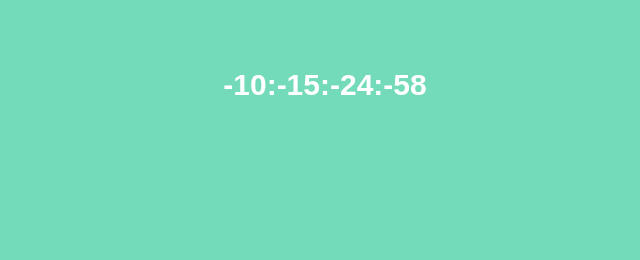
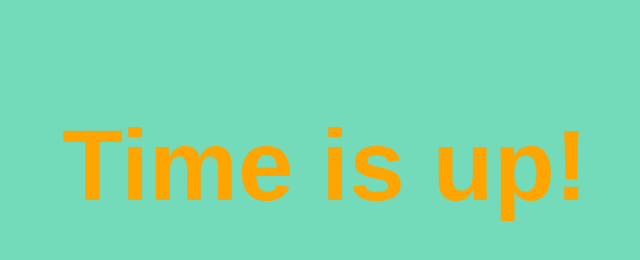
Before and after one commit to Evgeniya-star-35/goit-js-hw-11-timer, a plain HTML site: page index.html in a window 1280 px wide. Shown: the whole page, without its empty margins (315-955 px from the left). Drawn offline with Linux system fonts and the light colour scheme.

Commit message:
add styles

```diff
--- a/css/style.css
+++ b/css/style.css
@@ -1,6 +1,3 @@
-* {
-  text-align: center;
-}
 body {
   text-align: center;
   background: rgb(115, 219, 185);
@@ -18,14 +15,14 @@ body {
 }
 
 .field {
-  padding: 10px;
+  padding: 60px;
   border-radius: 3px;
   background: #00bf7f;
   display: inline-block;
 }
 
 .value {
-  padding: 25px;
+  padding: 40px;
   border-radius: 3px;
   background: #00816a;
   display: inline-block;
--- a/timer.js
+++ b/timer.js
@@ -7,20 +7,20 @@ const refs = {
 };
 
 class CountdownTimer {
-  constructor({ selector, targetDate, onTike }) {
+  constructor({ selector, targetDate }) {
     this.selector = selector;
     this.targetDate = targetDate;
-    this.onTike = onTike;
   }
 
   setInt = setInterval(() => {
     const currentTime = Date.now();
-    const timeComponents = currentTime - this.targetDate;
-    const time = this.getTimeComponents(timeComponents);
-    // console.log(timeComponents);
-
-    this.onTike(time);
+    const newTime = this.targetDate - currentTime;
+    this.getTimeComponents(newTime);
+    this.updateTimer(newTime);
   }, 1000);
+  pad(value) {
+    return String(value).padStart(2, '0');
+  }
 
   getTimeComponents(time) {
     const days = this.pad(Math.floor(time / (1000 * 60 * 60 * 24)));
@@ -29,19 +29,25 @@ class CountdownTimer {
     );
     const mins = this.pad(Math.floor((time % (1000 * 60 * 60)) / (1000 * 60)));
     const secs = this.pad(Math.floor((time % (1000 * 60)) / 1000));
-    return { days, hours, mins, secs };
+    refs.days.textContent = `${days}`;
+    refs.hours.textContent = `${hours}`;
+    refs.minutes.textContent = `${mins}`;
+    refs.seconds.textContent = `${secs}`;
+
+    // return `${days}:${hours}: ${mins}: ${secs}`;
   }
-  pad(value) {
-    return String(value).padStart(2, '0');
+  updateTimer(time) {
+    if (time < 0) {
+      refs.timerEl.textContent = 'Time is up!';
+      refs.timerEl.style.textAlign = 'center';
+      refs.timerEl.style.fontSize = '100px';
+      refs.timerEl.style.marginTop = '100px';
+      refs.timerEl.style.color = 'orange';
+    }
   }
 }
 
-function updateTimer({ days, hours, mins, secs }) {
-  refs.timerEl.textContent = `${days}:${hours}:${mins}:${secs}`;
-}
-
 const newTimer = new CountdownTimer({
-  onTike: updateTimer,
   selector: '#timer-1',
-  targetDate: new Date('Aug 11, 2021'),
+  targetDate: new Date('Aug 1, 2021'),
 });
```
